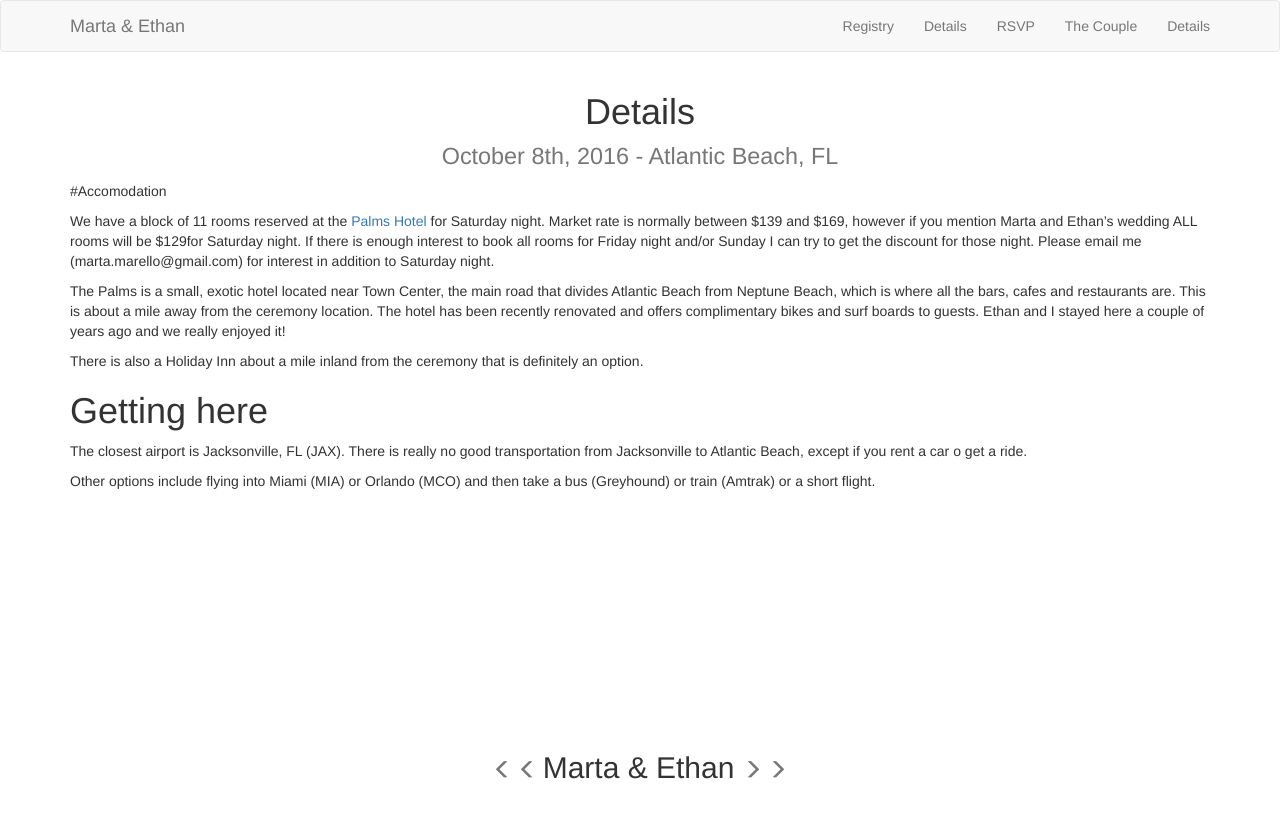
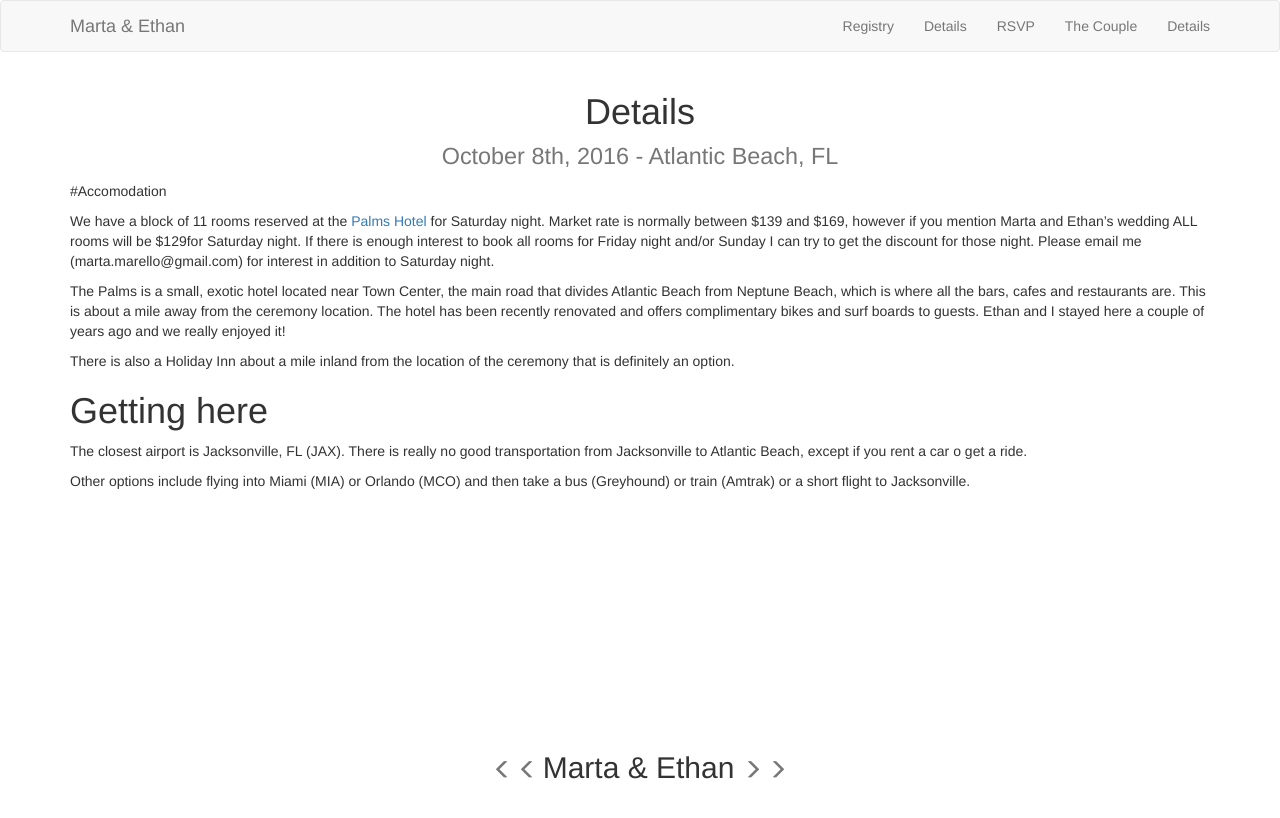
Before and after one commit to esoergel/wedding-site, a Jekyll site: the page built from travel.md, in a window 1280 px wide. Shown: the top 818 px of the page. Built offline with Jekyll 4.4.1, drawn with Linux system fonts in a browser that asks for light colours.

Commit message:
Update travel.md

```diff
--- a/travel.md
+++ b/travel.md
@@ -11,11 +11,11 @@ We have a block of 11 rooms reserved at the [Palms Hotel](http://www.palmsretro.
 
 The Palms is a small, exotic hotel located near Town Center, the main road that divides Atlantic Beach from Neptune Beach, which is where all the bars, cafes and restaurants are. This is about a mile away from the ceremony location. The hotel has been recently renovated and offers complimentary bikes and surf boards to guests. Ethan and I stayed here a couple of years ago and we really enjoyed it!
 
-There is also a Holiday Inn about a mile inland from the ceremony that is definitely an option.
+There is also a Holiday Inn about a mile inland from the location of the ceremony that is definitely an option.
 
 
 # Getting here
 
 The closest airport is Jacksonville, FL (JAX). There is really no good transportation from Jacksonville to Atlantic Beach, except if you rent a car o get a ride.
 
-Other options include flying into Miami (MIA) or Orlando (MCO) and then take a bus (Greyhound) or train (Amtrak) or a short flight.
+Other options include flying into Miami (MIA) or Orlando (MCO) and then take a bus (Greyhound) or train (Amtrak) or a short flight to Jacksonville.
```
